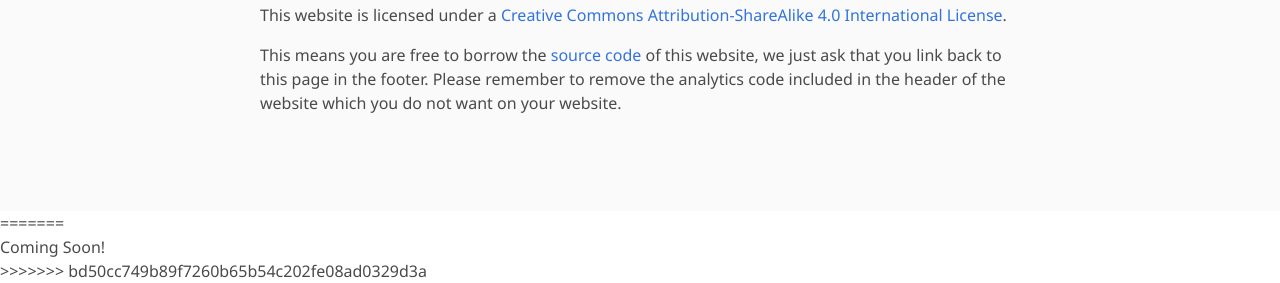
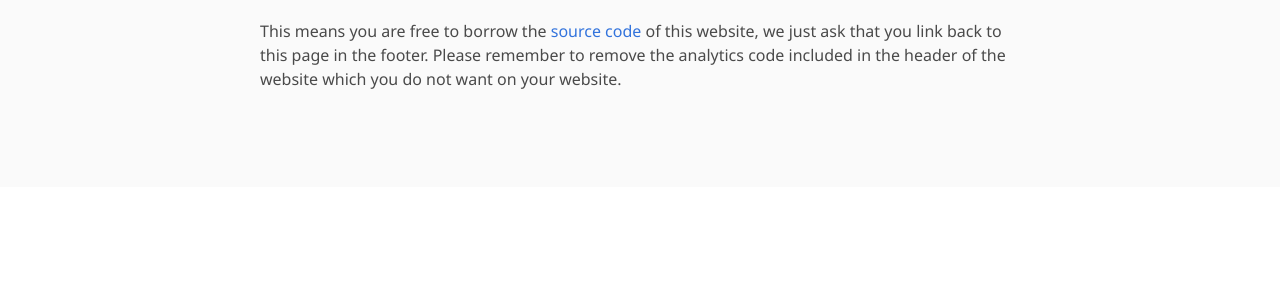
Before and after one commit to multiview-bootstrapping-in-wild/multiview-bootstrapping-in-wild.github.io, a plain HTML site: page index.html in a window 1280 px wide. Shown: the part 3100-3383 px from the top of the page. After the commit the page ends 3287 px from the top, so only its background shows below. Drawn offline with nearby package versions, Linux system fonts and the light colour scheme; some icons are missing; a web font is replaced by a local one.

Commit message:
Remove merge conflics.

```diff
--- a/index.html
+++ b/index.html
@@ -37,7 +37,6 @@
   <script src="./static/js/index.js"></script>
 </head>
 <body>
-<<<<<<< HEAD
 
 <nav class="navbar" role="navigation" aria-label="main navigation">
   <div class="navbar-brand">
@@ -419,9 +418,5 @@
     </div>
   </div>
 </footer>
-
-=======
-<h1>Coming Soon!</h1>
->>>>>>> bd50cc749b89f7260b65b54c202fe08ad0329d3a
 </body>
 </html>
```
